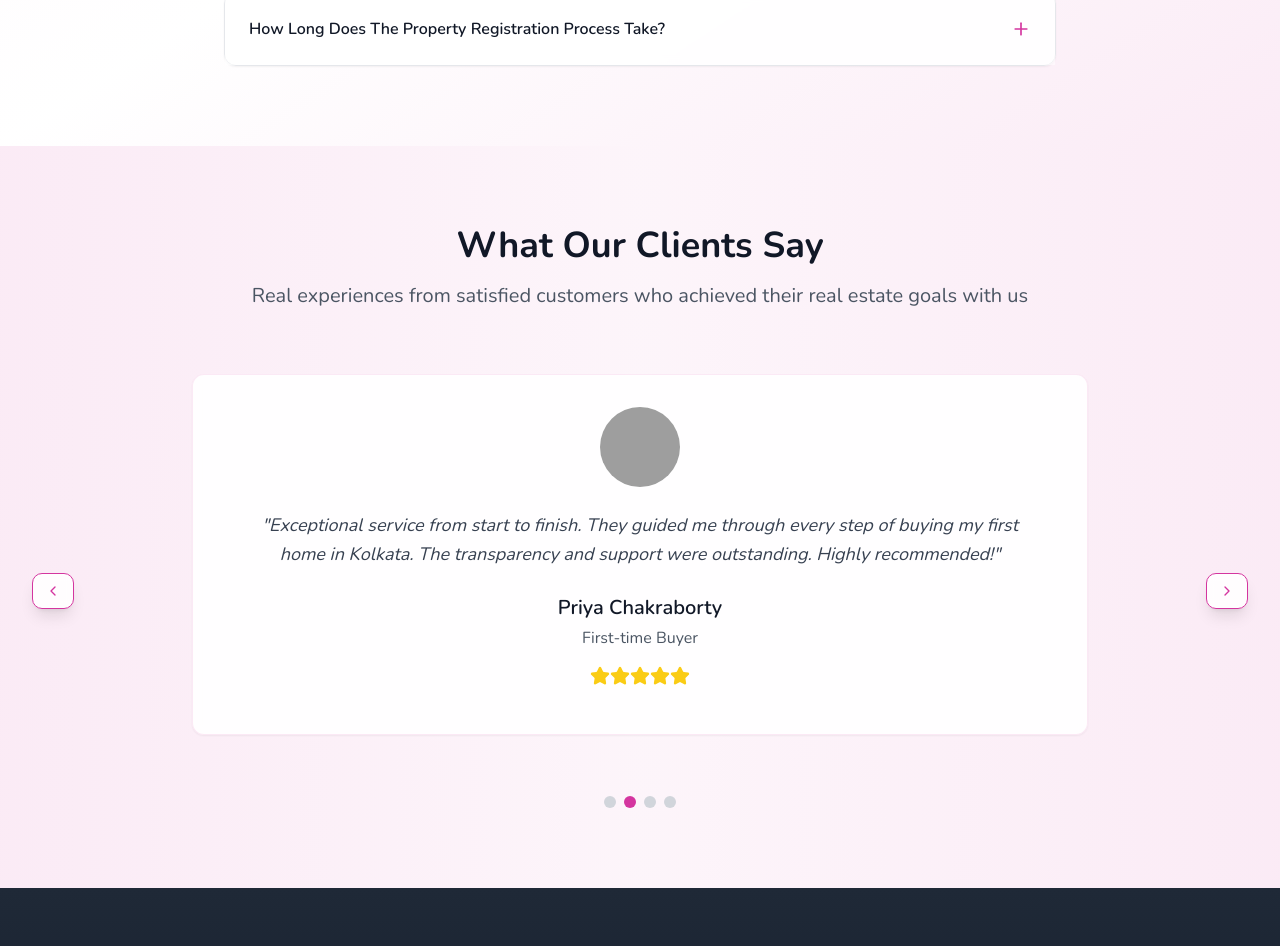
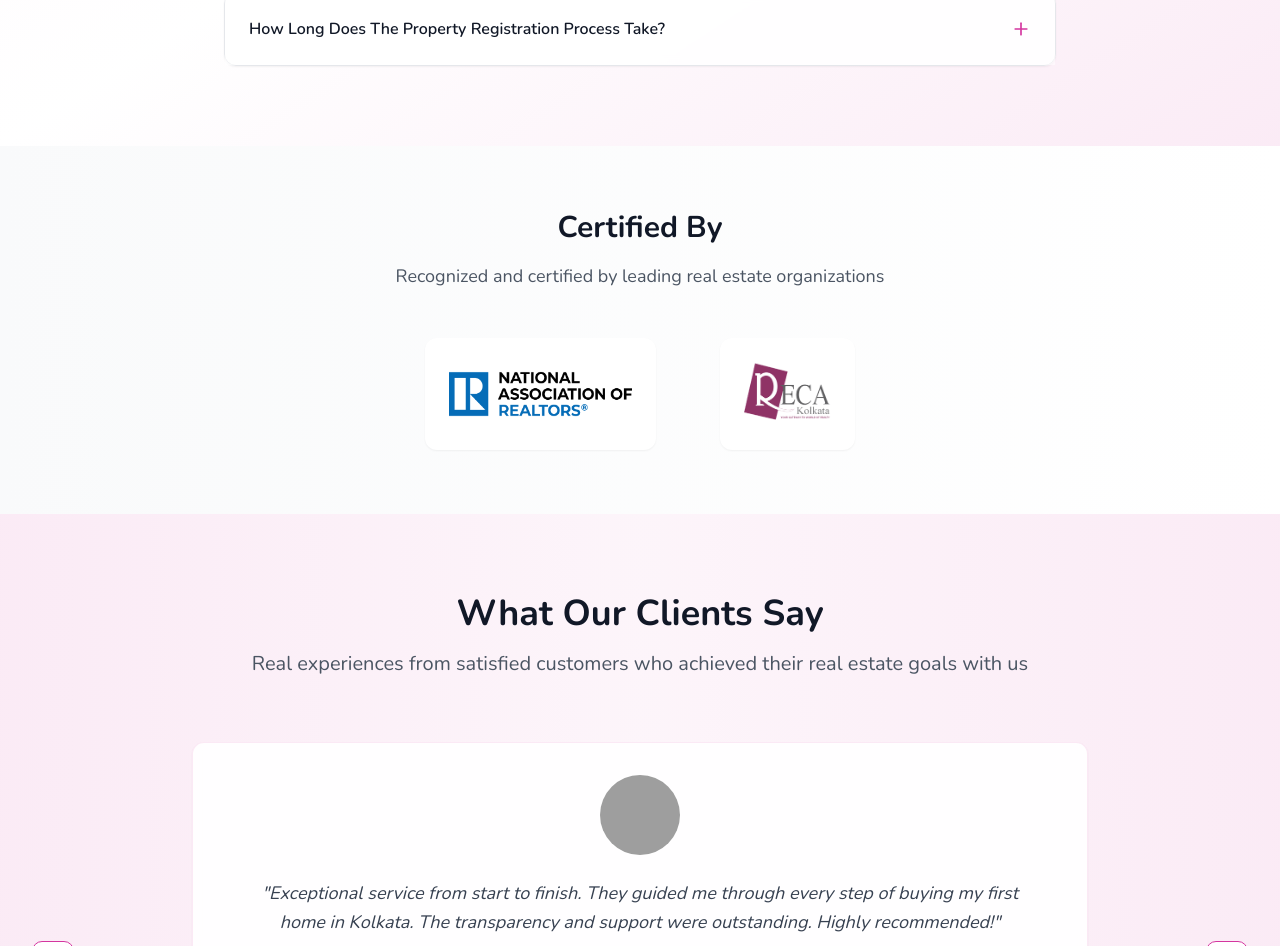
Before and after one commit to Tatz18/vivid-violet-web-forge, a React (Vite) app: page / in a window 1280 px wide. Shown: the part 3863-4809 px from the top of the page. Built offline with nearby package versions, Linux system fonts and the light colour scheme; no server answers; the database is empty; grey boxes are pictures that could not be loaded.

Commit message:
Add certified by section
Add a new section to the home page to display certification logos.

```diff
--- a/src/pages/Index.tsx
+++ b/src/pages/Index.tsx
@@ -574,6 +574,33 @@ const Index = () => {
         </div>
       </section>
 
+      {/* Certifications Section */}
+      <section className="py-16 bg-gradient-to-r from-gray-50 to-white">
+        <div className="max-w-7xl mx-auto px-4 sm:px-6 lg:px-8">
+          <div className="text-center mb-12">
+            <h2 className="text-3xl font-bold text-gray-900 mb-4">Certified By</h2>
+            <p className="text-lg text-gray-600">Recognized and certified by leading real estate organizations</p>
+          </div>
+
+          <div className="flex items-center justify-center space-x-12 md:space-x-16">
+            <div className="flex items-center justify-center p-6 bg-white rounded-lg shadow-sm hover:shadow-md transition-shadow">
+              <img
+                src="/lovable-uploads/4a54c843-f6bd-4e57-8340-23f3ce226eb6.png"
+                alt="National Association of Realtors"
+                className="h-16 w-auto object-contain"
+              />
+            </div>
+            <div className="flex items-center justify-center p-6 bg-white rounded-lg shadow-sm hover:shadow-md transition-shadow">
+              <img
+                src="/lovable-uploads/9a9ff7fc-fbd2-4585-bc9e-aa11b7d33756.png"
+                alt="RECA Kolkata"
+                className="h-16 w-auto object-contain"
+              />
+            </div>
+          </div>
+        </div>
+      </section>
+
       {/* Testimonials Section - Movable */}
       <section className="py-20 bg-gradient-to-r from-primary/10 via-primary/5 to-primary/10">
         <div className="max-w-7xl mx-auto px-4 sm:px-6 lg:px-8">
```
Also changed, not shown: public/lovable-uploads/4a54c843-f6bd-4e57-8340-23f3ce226eb6.png (added), public/lovable-uploads/9a9ff7fc-fbd2-4585-bc9e-aa11b7d33756.png (added).
